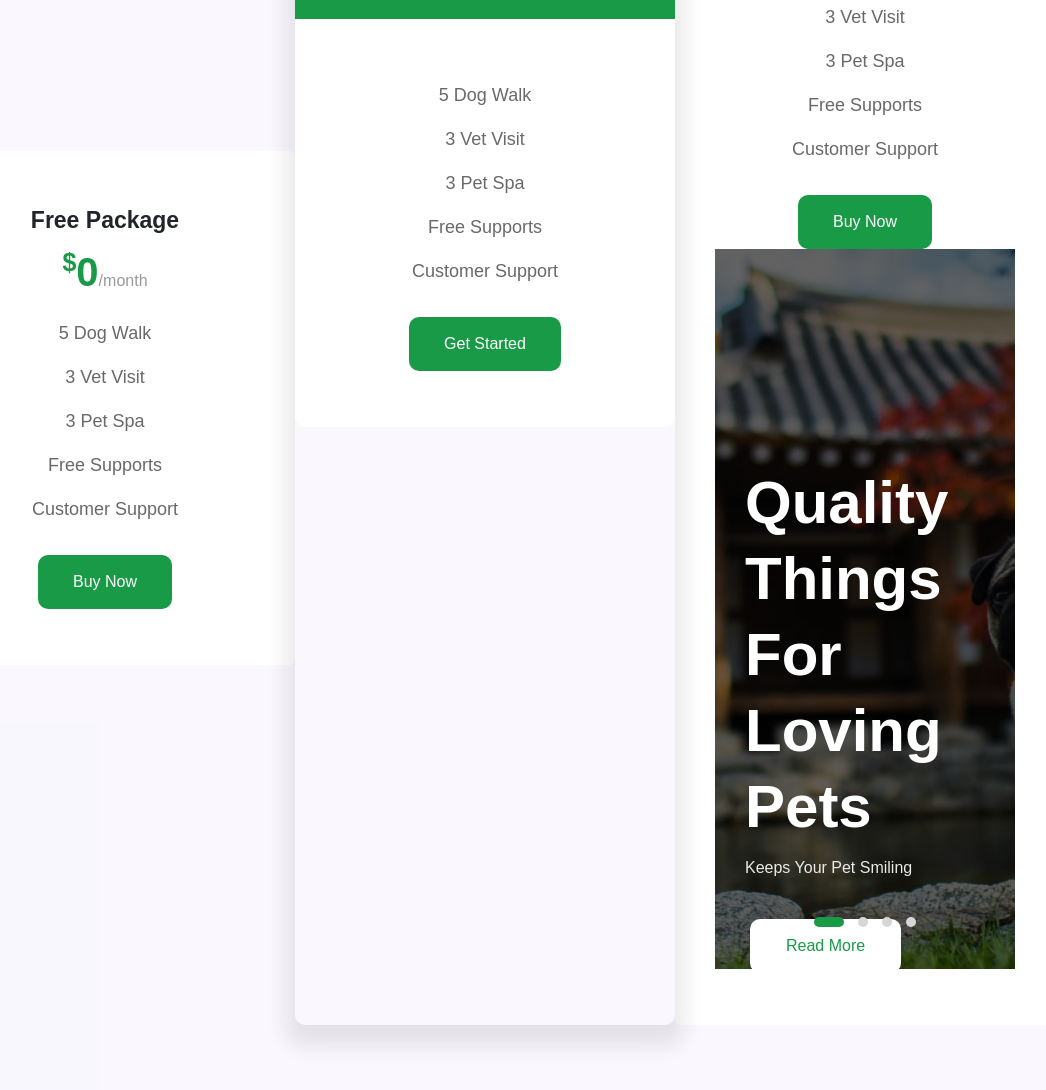
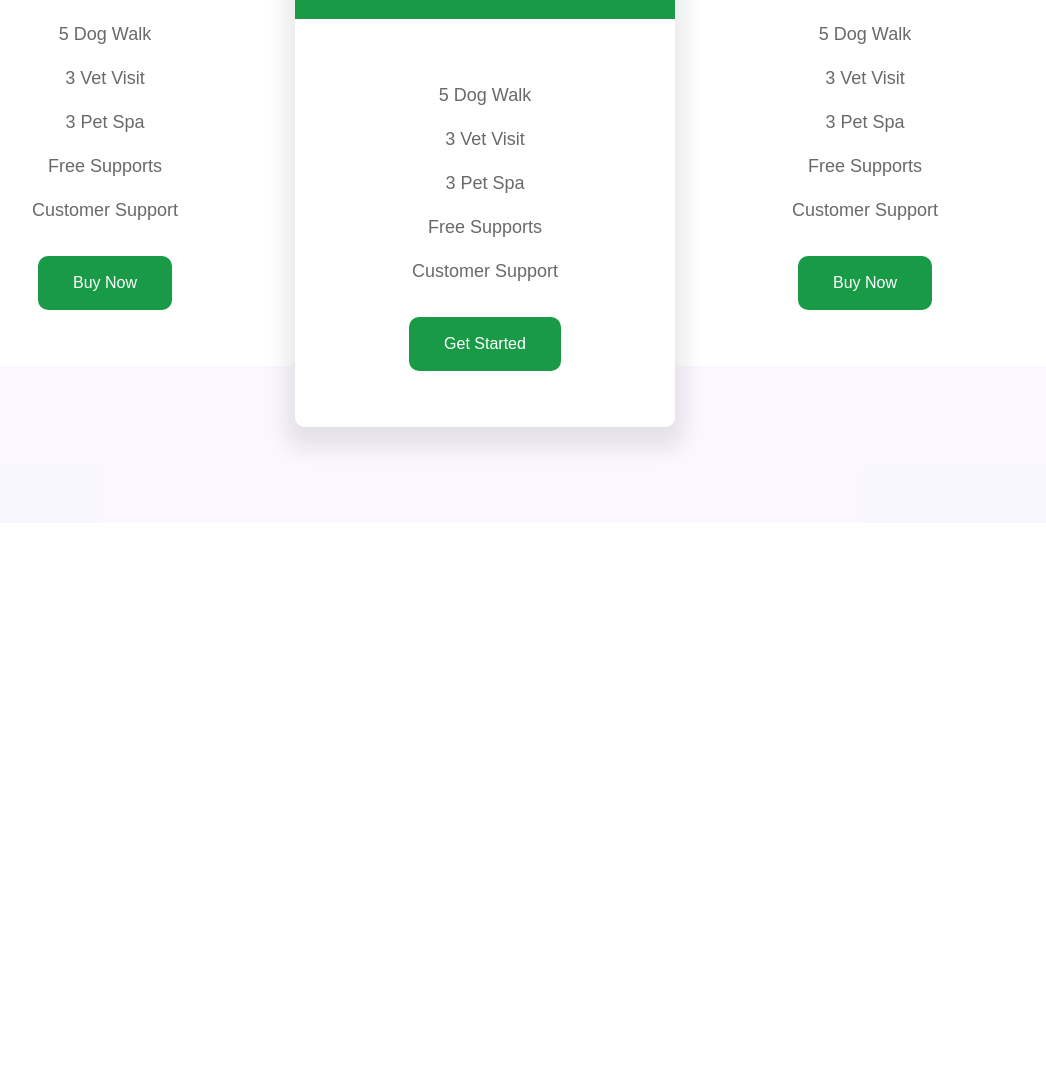
Before and after one commit to hoangvi049/bc60_nhom8_capstone, a plain HTML site: page index.html in a window 1280 px wide. Shown: the part 3597-4687 px from the top of the page, without its empty margins (155-1201 px from the left). After the commit the page ends 4120 px from the top, so only its background shows below. Drawn offline with nearby package versions, Linux system fonts and the light colour scheme; a script that the page names is missing.

Commit message:
index.html

```diff
--- a/index.html
+++ b/index.html
@@ -340,50 +340,7 @@
                             <button>Buy Now</button>
                         </div>
                     </div>
-                    <section class="carousel">
-                        <div class="owl-carousel owl-theme">
-                            <div class="item banner1">
-                                <div class="carousel-item-overlay"></div>
-
-                                <div class="carousel-infor">
-                                    <h1>Quality Things for Loving Pets</h1>
-                                    <p>Keeps your Pet Smiling</p>
-                                    <a href="#" class="btn btn-white">Read More</a>
-                                    <a href="#" class="btn btn-normal">Contact Us</a>
-                                </div>
-                            </div>
-                            <div class="item banner2">
-
-                                <div class="carousel-item-overlay"></div>
-                                <div class="carousel-infor">
-                                    <h1>Quality Things for Loving Pets</h1>
-                                    <p>Keeps your Pet Smiling</p>
-                                    <a href="#" class="btn btn-white">Read More</a>
-                                    <a href="#" class="btn btn-normal">Contact Us</a>
-                                </div>
-                            </div>
-                            <div class="item banner1">
-                                <div class="carousel-item-overlay"></div>
-                                <div class="carousel-infor">
-                                    <h1>Quality Things for Loving Pets</h1>
-                                    <p>Keeps your Pet Smiling</p>
-                                    <a href="#" class="btn btn-white">Read More</a>
-                                    <a href="#" class="btn btn-normal">Contact Us</a>
-                                </div>
-                            </div>
-                            <div class="item banner2">
-                                <div class="carousel-item-overlay"></div>
-                                <div class="carousel-infor">
-                                    <h1>Quality Things for Loving Pets</h1>
-                                    <p>Keeps your Pet Smiling</p>
-                                    <a href="#" class="btn btn-white">Read More</a>
-                                    <a href="#" class="btn btn-normal">Contact Us</a>
-                                </div>
-                            </div>
-                        </div>
-                    </section>
     </section>
-
     <section class="popup"></section>
     <section class="terminals"></section>
     <section class="subscribe"></section>
```
